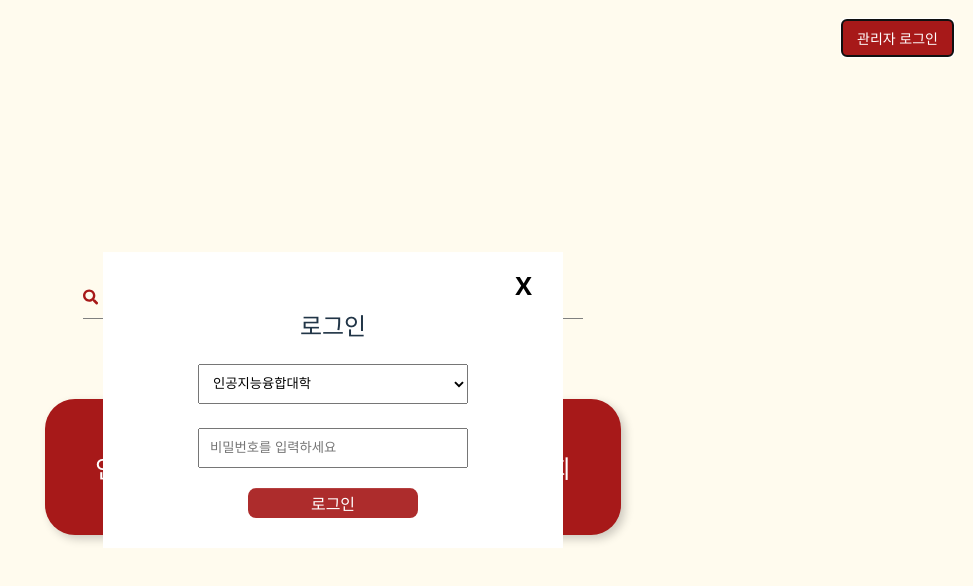
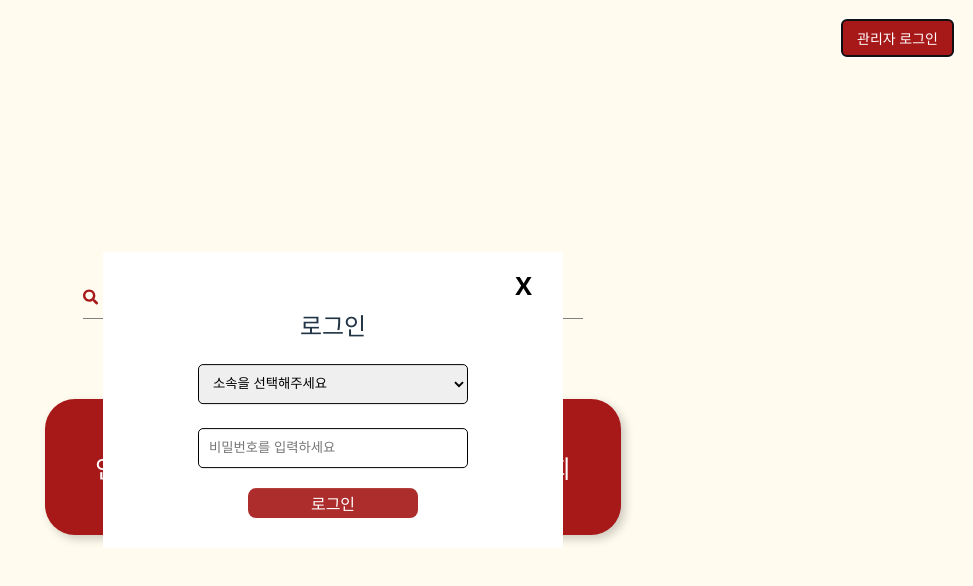
Before and after one commit to godmsqls/KWU_TE, a React (Vite) app: page / in a window 1280 px wide. Both pictures are taken after a click on the button "관리자 로그인". Shown: the top 586 px of the page, without its empty margins (307-1280 px from the left). Built offline with nearby package versions, Linux system fonts and the light colour scheme.

Commit message:
modify modal css

```diff
--- a/src/App.css
+++ b/src/App.css
@@ -106,13 +106,21 @@
   height: 40px;
   width: 270px;
   padding: 0 10px;
+  border: 1px solid black;
+  border-radius: 5px;
   box-sizing: border-box;
+}
+
+.dropdown{
+  color: #a03030;
 }
 
 .login_pw_inmodal{
   height: 40px;
   width: 270px;
   padding: 0 10px;
+  border: 1px solid black;
+  border-radius: 5px;
   box-sizing: border-box; /*padding+border 크기를 height 안에 포함, 안하면 삐져나감*/
 }
 
--- a/src/components/LoginModal.jsx
+++ b/src/components/LoginModal.jsx
@@ -14,6 +14,7 @@ export default function LoginModal({onClose}){
                 <h2>로그인</h2>
                 <div className="login_option_inmodal">
                     <select className="login_select_inmodal" title="소속을 선택하세요" onChange={handleChangeSelect}>
+                        <option value="">소속을 선택해주세요</option>
                         <option value="1">인공지능융합대학</option>
                         <option value="2">총학생회</option>
                     </select><br></br>
```
